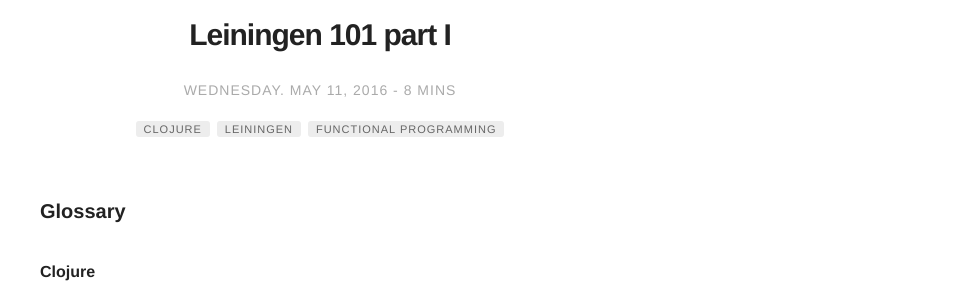
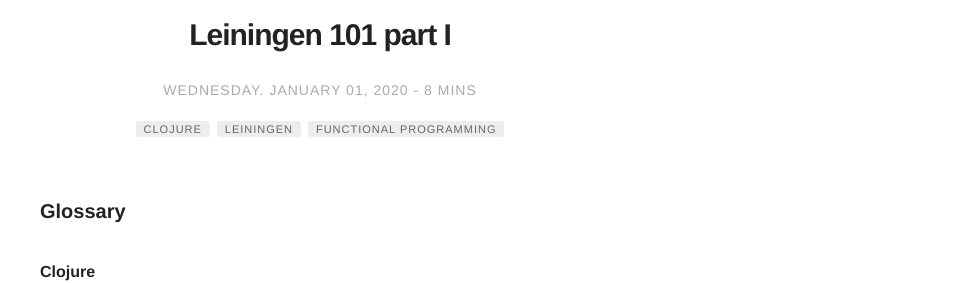
Before and after one commit to evinasgu/evinasgu.github.io, a Jekyll site: the page built from _posts/2020-01-01-leiningen-101-part-1.markdown, in a window 1280 px wide and 900 px high. Shown: the part 247-530 px from the top of the window, without its empty margins (320-1280 px from the left). Built offline with Jekyll 4.4.1, drawn with Linux system fonts in a browser that asks for light colours.

Commit message:
Fixing publication date

```diff
--- a/_posts/2020-01-01-leiningen-101-part-1.markdown
+++ b/_posts/2020-01-01-leiningen-101-part-1.markdown
@@ -1,7 +1,7 @@
 ---
 title: "Leiningen 101 part I"
 layout: post
-date: 2016-05-11 22:44
+date: 2020-01-01 22:44
 image: /assets/images/leiningen.jpg
 headerImage: true
 tag:
```
